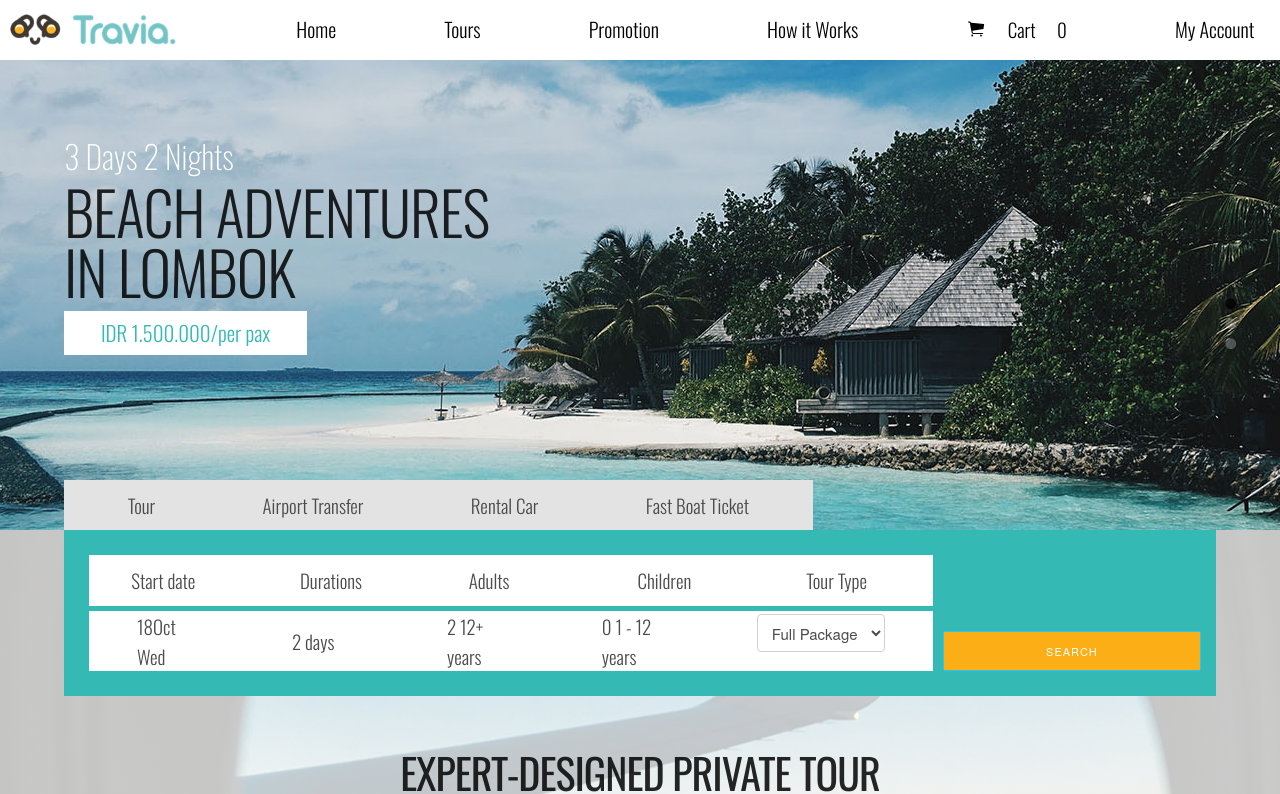
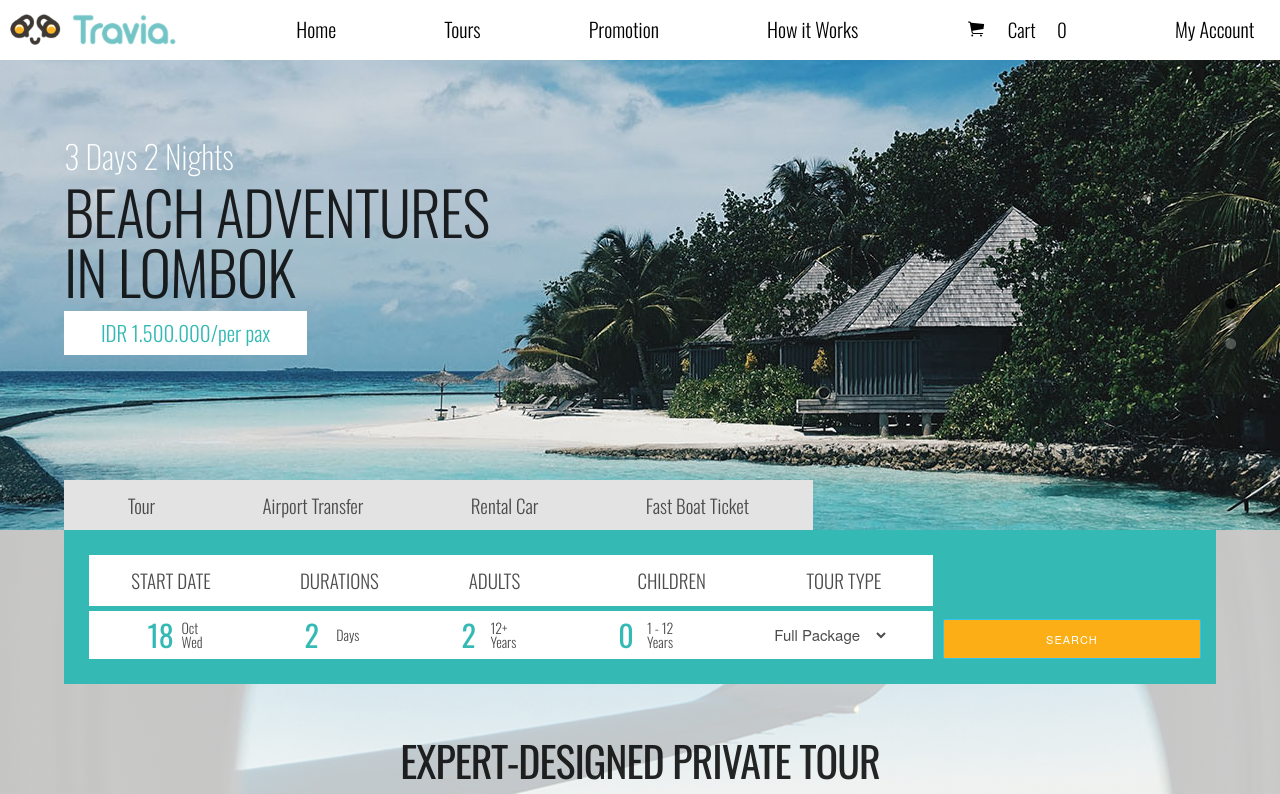
Before and after one commit to ElijahPrince73/e-commerce-shop, a React (Create React App) app: page / in a window 1280 px wide. Shown: the top 794 px of the page. Built offline with nearby package versions, Linux system fonts and the light colour scheme.

Commit message:
better styles for tour picker

```diff
--- a/src/components/DatePicker/index.css
+++ b/src/components/DatePicker/index.css
@@ -51,6 +51,8 @@
 .picker-option-titles p {
   margin: 0%;
   width: 10%;
+  font-weight: 300;
+  text-transform: uppercase;
 }
 
 .picker-input-container {
@@ -66,3 +68,34 @@
   padding: 0px !important;
   border-radius: 2px;
 }
+
+.picker-item {
+  display: flex;
+  justify-content: space-between;
+  align-items: center;
+  width: 55px;
+  margin-left: 15px;
+}
+
+.picker-item-select {
+  display: flex;
+  justify-content: space-evenly;
+  align-items: center;
+  border: transparent;
+  margin: 0;
+}
+
+.picker-item p{
+  font-weight: 400;
+  font-size: 30px;
+  color: #34b9b4;
+  width: auto;
+}
+
+.sub-item p{
+  line-height: 14px;
+  color: #4c4c4c;
+  font-size: 14px;
+  font-weight: 300;
+  width: auto;
+}
--- a/src/components/DatePicker/index.js
+++ b/src/components/DatePicker/index.js
@@ -23,20 +23,36 @@ class DatePicker extends PureComponent {
               <p>Tour Type</p>
             </div>
             <div className="picker-input-container">
-              <p className="picker-item">
-                18<span>Oct Wed</span>
-              </p>
-              <p className="picker-item">
-                2 <span>days</span>
-              </p>
-              <p className="picker-item">
-                2 <span>12+ years</span>
-              </p>
-              <p className="picker-item">
-                0 <span>1 - 12 years</span>
-              </p>
-              <select className="">
+              <div className="picker-item">
+                <p>18</p>
+                <div className="sub-item">
+                  <p>Oct</p>
+                  <p>Wed</p>
+                </div>
+              </div>
+              <div className="picker-item">
+                <p>2</p>
+                <div className="sub-item">
+                  <p> Days</p>
+                </div>
+              </div>
+              <div className="picker-item">
+                <p>2</p>
+                <div className="sub-item">
+                  <p>12+</p>
+                  <p>Years</p>
+                </div>
+              </div>
+              <div className="picker-item">
+                <p>0</p>
+                <div className="sub-item">
+                  <p>1 - 12</p>
+                  <p>Years</p>
+                </div>
+              </div>
+              <select className="picker-item-select">
                 <option value="Option 1">Full Package</option>
+                <option value="Option 1">Half Package</option>
               </select>
             </div>
           </div>
--- a/src/components/PrivateTour/index.css
+++ b/src/components/PrivateTour/index.css
@@ -24,7 +24,6 @@
 }
 
 .border-top {
-  width: 75%;
   padding-top: 5%;
   border-top: 5px solid #FBAE16;
   margin: 0%;
```
